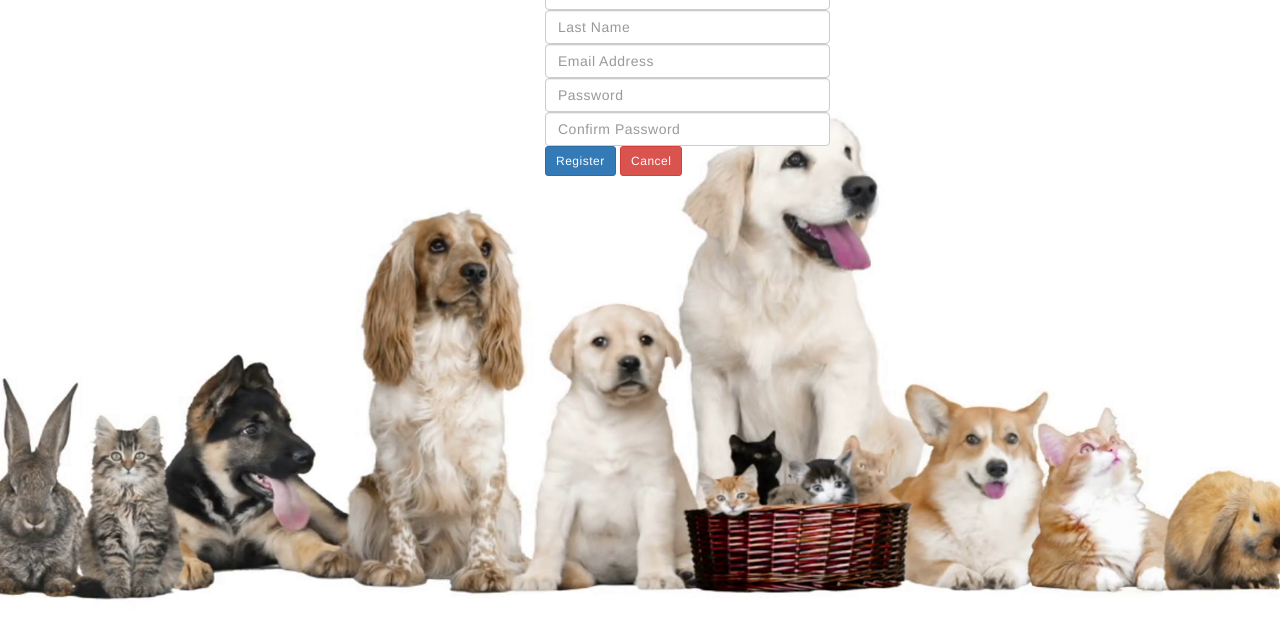
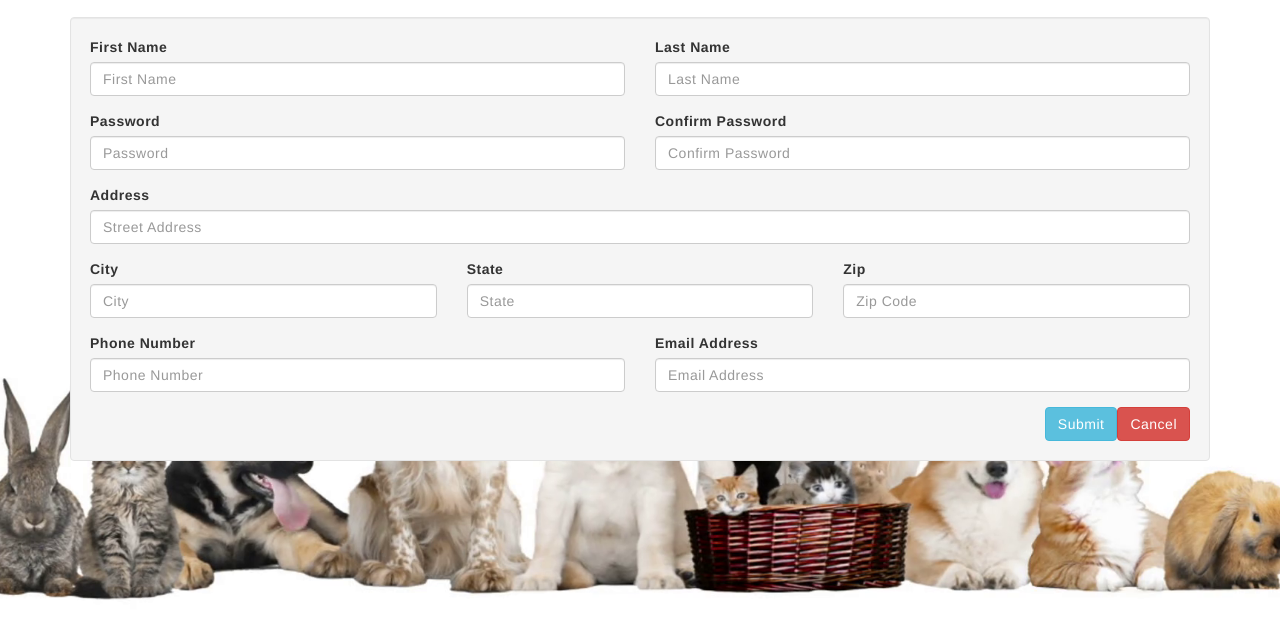
Before and after one commit to khuuster/SpotAlert, a plain HTML site: page Frontend/index.html at #!/users/new in a window 1280 px wide. Shown: the part 173-800 px from the top of the page. Drawn offline with nearby package versions, Linux system fonts and the light colour scheme; some packages are replaced by stand-ins of ours; no server answers; a web font is replaced by a local one.

Commit message:
frontend login and register forms updated

```diff
--- a/Frontend/css/styles.css
+++ b/Frontend/css/styles.css
@@ -9,7 +9,7 @@
 
 /* Background image */
 body {
-  margin-top: 50px !important;
+  margin-top: 70px !important;
   background-image: url("dogbackground.png");
   background-size: cover;
   background-position: center center;
@@ -89,3 +89,7 @@ blockquote cite:before {
   font-family: 'Istok Web', sans-serif;
   text-transform: uppercase;
 }
+
+.red-text {
+  color: red;
+}
--- a/Frontend/views/login-form.html
+++ b/Frontend/views/login-form.html
@@ -39,39 +39,66 @@
   </div><!-- /.container-fluid -->
 </nav>
 <div class="container">
-  <div class="col-md-5 col-md-offset-4">
-    <h1 class="head text-center">{{ heading }}</h1>
-    <h4 class="header text-center">{{ header }}</h4>
+  <h1 class="well">{{ heading }}</h1>
+  <div class="col-lg-12 well">
+    <div class="row">
+      <form>
+        <div class="col-sm-12">
+          <div class="row">
+            <div class="col-sm-6 form-group">
+              <label>First Name</label> <span class="red-text" ng-show="firstNameReq">*</span>
+              <input type="text" placeholder="First Name" ng-model="user.firstName" class="form-control">
             </div>
-  <div class="col-md-3 col-md-offset-5">
-    <form>
-      <div class="row">
-        <input class="form-control" type="text" placeholder="First Name" ng-model="user.firstName">
-        <p class="red-text" ng-show="firstNameReq">First Name Required</p>
+            <div class="col-sm-6 form-group">
+              <label>Last Name</label> <span class="red-text" ng-show="lastNameReq">*</span>
+              <input type="text" placeholder="Last Name" ng-model="user.lastName" class="form-control">
+            </div>
           </div>
           <div class="row">
-        <input class="form-control" type="text" placeholder="Last Name" ng-model="user.lastName">
-        <p class="red-text" ng-show="lastNameReq">Last Name Required</p>
+            <div class="col-sm-6 form-group">
+              <label>Password</label> <span class="red-text" ng-show="passwordReq">*</span>
+              <input type="password" placeholder="Password" ng-model="user.password" class="form-control">
+            </div>
+            <div class="col-sm-6 form-group">
+              <label>Confirm Password</label> <span class="red-text" ng-show="passwordReq">*</span>
+              <input type="password" placeholder="Confirm Password" ng-model="user.confirmPassword" class="form-control">
+              <p class="red-text" ng-show="passwordError">Passwords do not match</p>
+            </div>
+          </div>
+          <div class="form-group">
+            <label>Address</label>
+            <input placeholder="Street Address" rows="3" class="form-control">
           </div>
           <div class="row">
-        <input class="form-control" type="email" placeholder="Email Address" ng-model="user.email" ng-change="user.email = (user.email | lowercase)">
-        <p class="red-text" ng-show="emailReq">Email Address Required</p>
+            <div class="col-sm-4 form-group">
+              <label>City</label>
+              <input type="text" placeholder="City" class="form-control">
+            </div>
+            <div class="col-sm-4 form-group">
+              <label>State</label>
+              <input type="text" placeholder="State" class="form-control">
+            </div>
+            <div class="col-sm-4 form-group">
+              <label>Zip</label>
+              <input type="text" placeholder="Zip Code" class="form-control">
+            </div>
           </div>
           <div class="row">
-        <input class="form-control" type="password" placeholder="Password" ng-model="user.password">
-        <p class="red-text" ng-show="passwordReq">Invalid Password</p>
+            <div class="col-sm-6 form-group">
+              <label>Phone Number</label>
+              <input type="text" placeholder="Phone Number" class="form-control">
             </div>
-      <div class="row">
-        <input class="form-control" type="password" placeholder="Confirm Password" ng-model="user.confirmPassword">
-        <p class="red-text" ng-show="passwordReq">Confirm Password</p>
-        <p class="red-text" ng-show="passwordError">Passwords do not match</p>
+            <div class="col-sm-6 form-group">
+              <label>Email Address</label> <span class="red-text" ng-show="emailReq">*</span>
+              <input type="text" placeholder="Email Address" class="form-control" ng-model="user.email" ng-change="user.email = (user.email | lowercase)">
             </div>
-      <div class="row">
-        <button class="btn btn-primary btn-sm" ng-show="submitButton" ng-click="addUser(user)">Register</button>
-        <button class="btn btn-danger btn-sm" ng-show="submitButton" ui-sref="home">Cancel</button>
-        <button class="btn btn-success btn-sm" ng-show="!submitButton" ng-click="updateUser(user)">Update</button>
-        <button class="btn btn-danger btn-sm" ng-show="!submitButton" ui-sref="account">Cancel</button>
+          </div>
+          <button class="btn btn-danger btn-md pull-right" ng-show="submitButton" ui-sref="home">Cancel</button>
+          <button type="button" class="btn btn-info btn-md pull-right" ng-show="submitButton" ng-click="addUser(user)">Submit</button>
+          <button class="btn btn-danger btn-md pull-right" ng-show="!submitButton" ui-sref="account">Cancel</button>
+          <button class="btn btn-success btn-md pull-right" ng-show="!submitButton" ng-click="updateUser(user)">Update</button>
         </div>
       </form>
     </div>
   </div>
+</div>
```
Also changed, not shown: Frontend/views/login.html (+38 -20 lines), Frontend/views/pets-form.html (+11 -25 lines), Frontend/views/pets.html (+9 -9 lines), 1 other file. Lines whose indentation alone changed are shown as unchanged.
